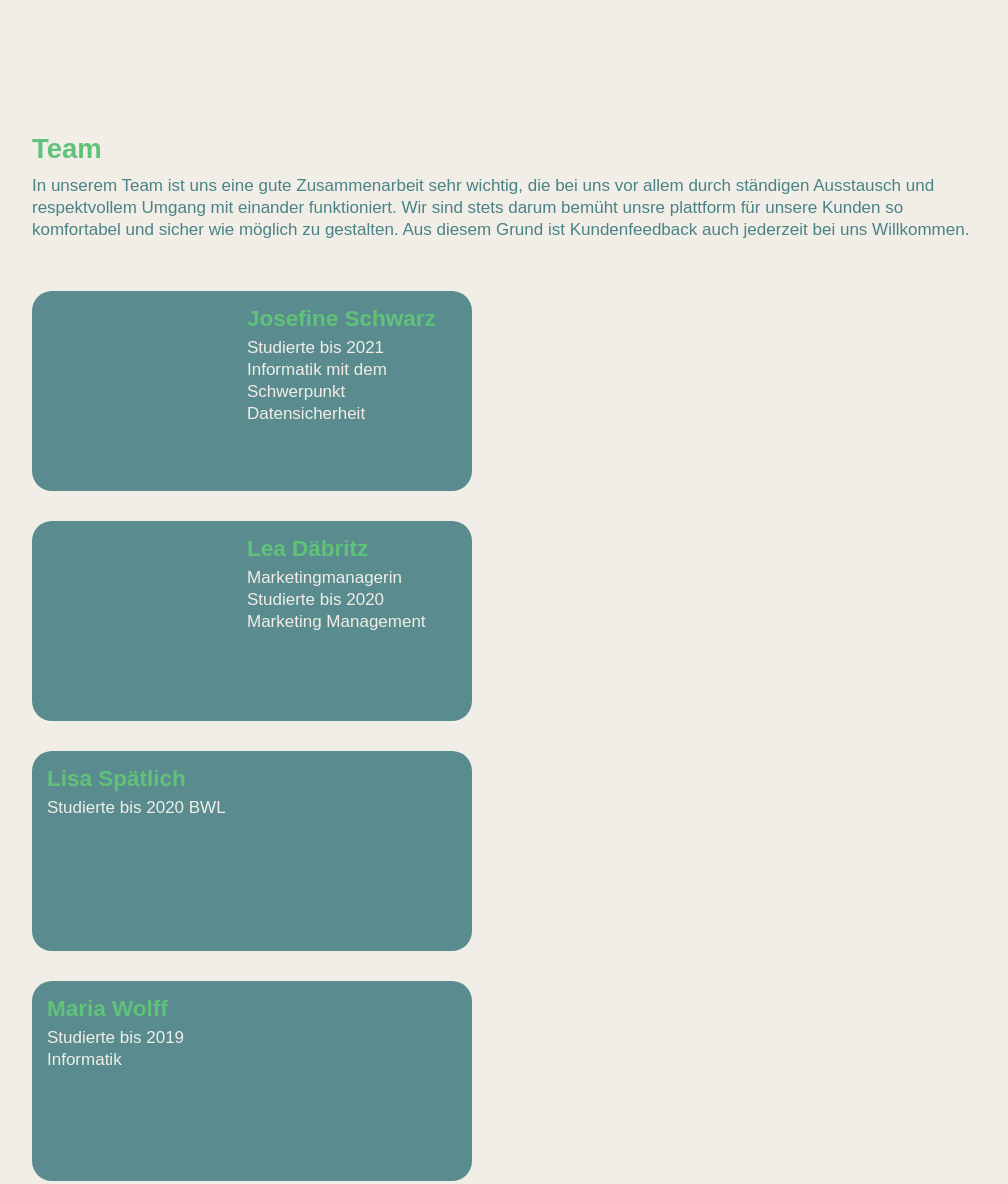
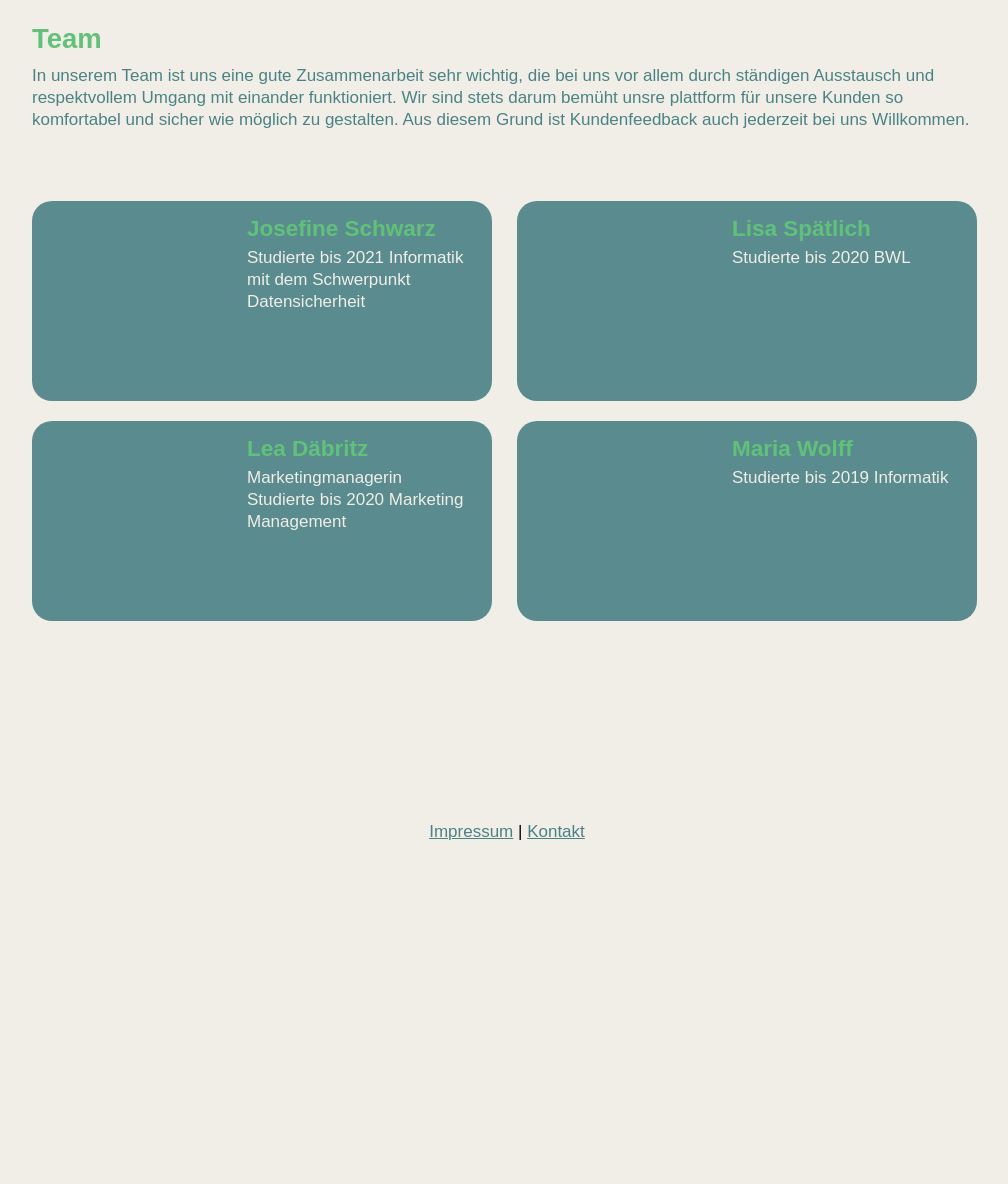
Before and after one commit to KonstantinPfeil/PlusCards, a plain HTML site: page index.html in a window 1280 px wide. Shown: the part 2213-3397 px from the top of the page, without its empty margins (133-1141 px from the left). After the commit the page ends 3076 px from the top, so only its background shows below. Drawn offline with Linux system fonts and the light colour scheme.

Commit message:
Members Tilt

```diff
--- a/index.html
+++ b/index.html
@@ -9,7 +9,7 @@
     <section class= "Topscreen">
         <div class="text-box">
             <h1 data-text="+CARDS">+CARDS</h1>
-            <a href=""><button type="button"><p>DOWNLOAD</p></button></a>
+            <a href="download.html"><button type="button"><p>DOWNLOAD</p></button></a>
         </div>
     </section>
     <div class="Content">
@@ -87,6 +87,7 @@
                 und respektvollem Umgang mit einander funktioniert. Wir sind stets darum bemüht unsre plattform für unsere
                 Kunden so komfortabel und sicher wie möglich zu gestalten. Aus diesem Grund ist Kundenfeedback auch jederzeit
                 bei uns Willkommen.</p>
+    </div>
             <div class="Teambox">
                 <div class="Member">
                     <div class="picture">
@@ -102,30 +103,36 @@
                         <img src="" alt="">
                     </div>
                     <div class="Membertext">
+                        <h3>Lisa Spätlich</h3>
+                        <p>Studierte bis 2020 BWL</p>
+                    </div>
+                </div>
+                <div class="Member">
+                    <div class="picture">
+                        <img src="" alt="">
+                    </div>
+                    <div class="Membertext">
                         <h3>Lea Däbritz</h3>
                         <p>Marketingmanagerin
                             <br>Studierte bis 2020 Marketing Management</p>
                     </div>
                 </div>
                 <div class="Member">
-                    <div class="Membertext">
-                        <h3>Lisa Spätlich</h3>
-                        <p>Studierte bis 2020 BWL</p>
-                    </div>
                     <div class="picture">
                         <img src="" alt="">
                     </div>
-                </div>
-                <div class="Member">
                     <div class="Membertext">
                         <h3>Maria Wolff</h3>
                         <p>Studierte bis 2019 Informatik</p>
                     </div>
-                    <div class="picture">
-                        <img src="" alt="">
-                    </div>
                 </div>
             </div>
+    <div class="Content">
         </section>
+        <section id="footer">
+            <div class="Footer">
+                <p><a href="impressum.html">Impressum</a> | <a href="contact.html">Kontakt</a></p>
+            </div>
+       </section>
     </div>
 </body>
--- a/style.css
+++ b/style.css
@@ -97,7 +97,7 @@ h1::before{
 .conceptbox {
     background-color: rgba(75, 130, 133, 0.9);
     border-radius: 20px;
-    margin-bottom: 130px;
+    margin-bottom: 75px;
 }
 
 h2 {
@@ -123,7 +123,6 @@ h2 {
     max-width: 70%;
     margin-left: auto;
     margin-right: auto;
-    margin-bottom: 150px;
 }
 .Dokumente h2{
     max-width: 950px;
@@ -197,7 +196,7 @@ h2 {
     border: 5px solid;
     border-radius: 20px;
     border-color: rgba(75, 130, 133, 0.9);
-    margin-bottom: 130px;
+    margin-bottom: 75px;
 }
 .pic1{
     flex:0 0 300px;
@@ -226,7 +225,7 @@ h2 {
 
 /* Team */
 .TEAM{
-    margin-bottom: 130px;
+    max-width: 950px;
 }
 .TEAM h2{
     color: rgb(96,194,120);
@@ -245,19 +244,47 @@ h2 {
     margin-top: 10px;
     margin-bottom: 50px;
 }
+.Teambox{
+    max-width: 990px;
+    margin-left: auto;
+    margin-right: auto;
+    height: 490px;
+    --gap: 20px;
+    --num-cols: 2;
+    --row-height: 200px;
+
+    box-sizing: border-box;
+    padding: var(--gap);
+
+    display: grid;
+    grid-template-columns: repeat(var(--num-cols), 1fr);
+    grid-auto-rows: var(--row-height);
+    gap: var(--gap);
+}
+.Teambox-col-2 {
+    grid-column: span 2;
+}
+.Teambox-row-2 {
+    grid-row: span 2;
+}
 .Member{
     display: flex;
     border-radius: 20px;
     background-color: rgba(75, 130, 133, 0.9);
-    margin-bottom: 30px;
-    max-width: 440px;
+    width: 460px;
     height: 200px;
+}
+.Member:hover{
+    box-shadow: -2px 5px 5px rgba(0, 0, 0, .3);
+    transform-origin: right center;
+    transform: perspective(1800px) rotateY(10deg);
+    transition-duration: 0.4s;
 }
 .picture{
     flex: 0 0 200px
 }
 .Membertext{
-    flex: 0 0 240px;
+    flex: 0 0 260px;
 }
 .Member h3{
     color: rgb(96,194,120);
@@ -273,3 +300,13 @@ h2 {
     font-family: sans-serif;
     margin: 5px 15px 15px 15px;
 }
+.Footer p{
+    text-align: center;
+    font-size: 17px;
+    line-height: 22px;
+    font-family: sans-serif;
+    margin-bottom: 20px;
+}
+.Footer a{
+    color: rgba(75, 130, 133, 1);
+}
```
